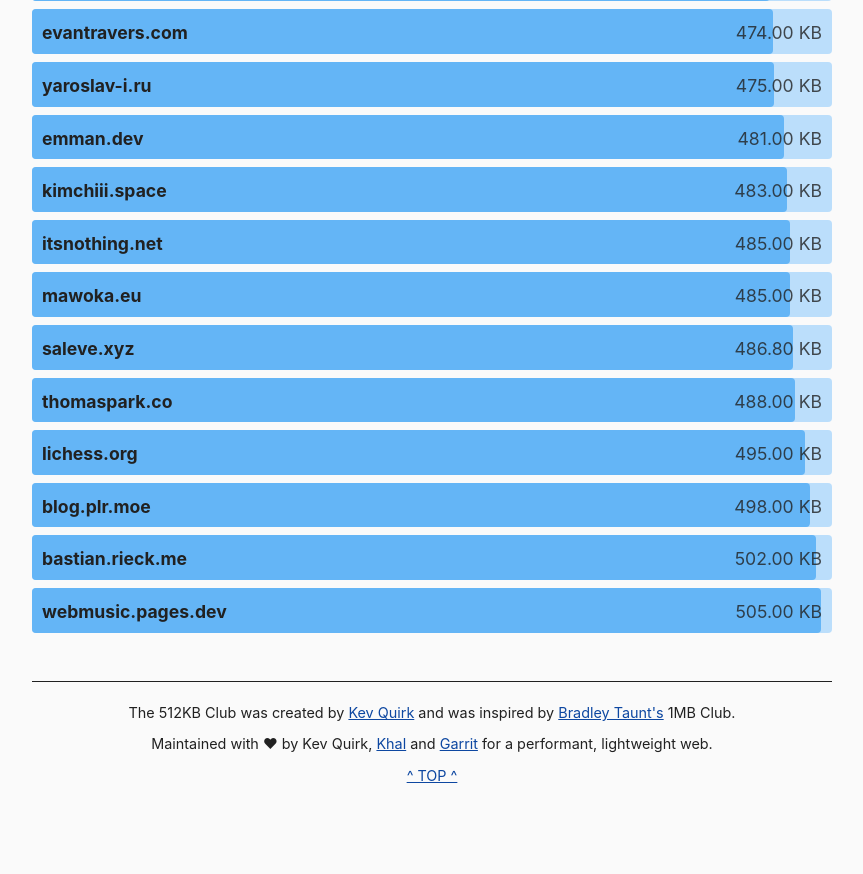
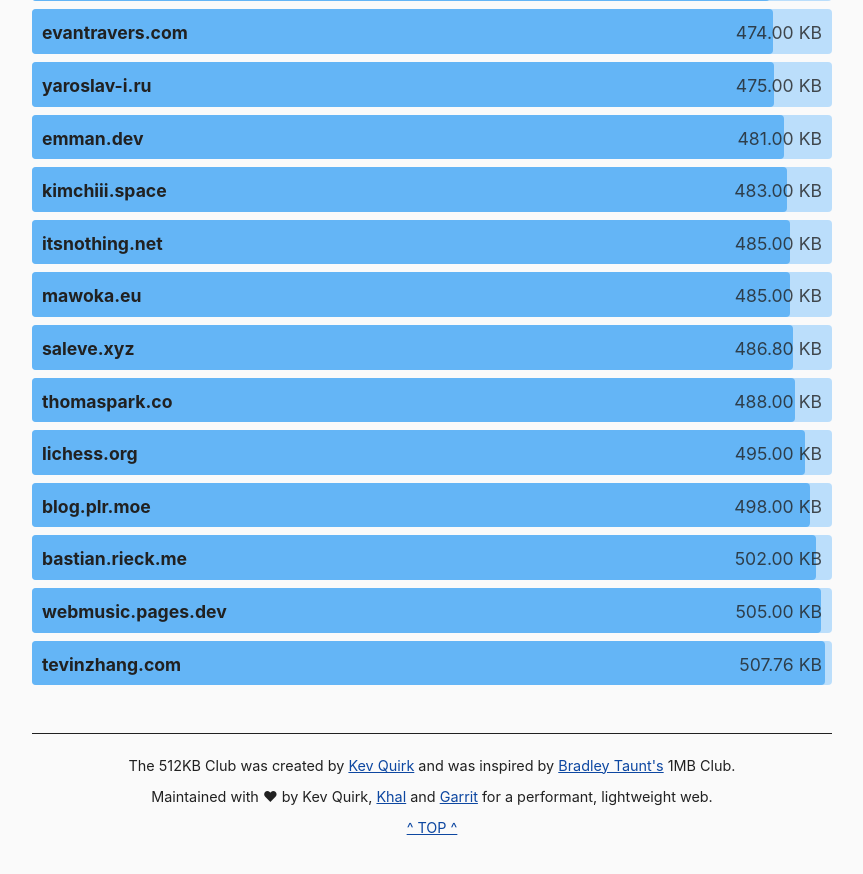
Before and after one commit to kevquirk/512kb.club, a Jekyll site: the page built from index.md, in a window 1280 px wide and 900 px high, scrolled down 43491 px. Shown: the top 874 px of the window, without its empty margins (208-1071 px from the left). Built offline with Jekyll 4.4.1, drawn with Linux system fonts in a browser that asks for light colours; before the commit the page ends 44339 px from its top, so only the background shows below that.

Commit message:
Add tevinzhang.com

```diff
--- a/_data/sites.yml
+++ b/_data/sites.yml
@@ -3468,6 +3468,11 @@
   size: 209.27
   last_checked: 2024-06-25
 
+- domain: tevinzhang.com
+  url: https://tevinzhang.com/
+  size: 507.76
+  last_checked: 2024-06-27
+
 - domain: thatdaria.com
   url: https://thatdaria.com/
   size: 92.6
```
